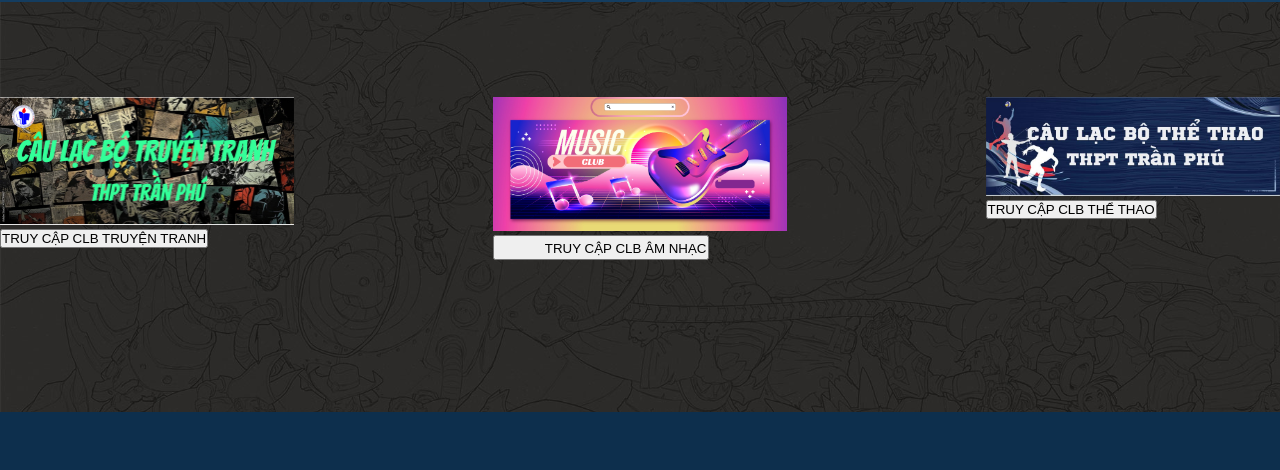
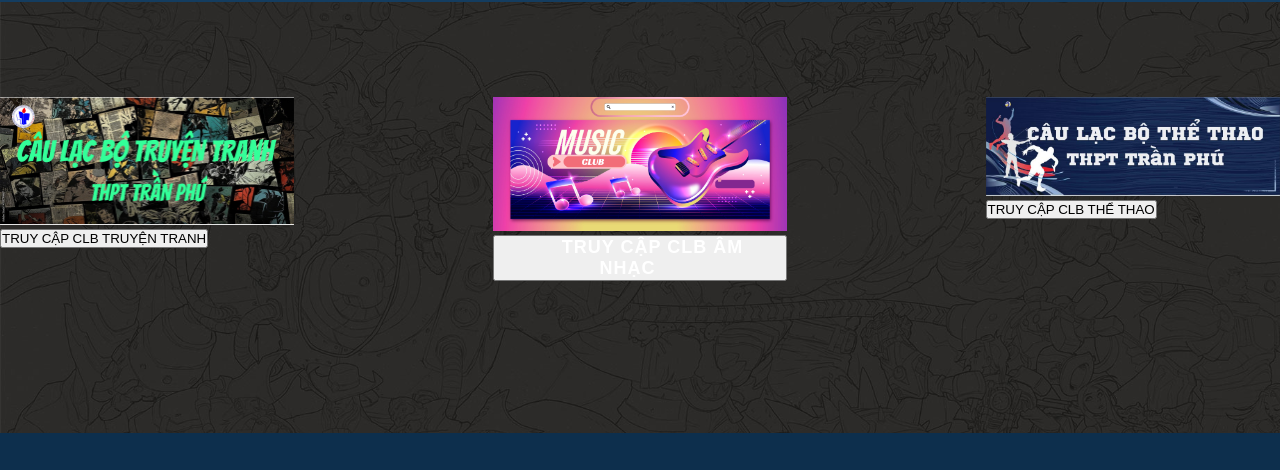
Before and after one commit to noneofpp/npgiahuy12d, a plain HTML site: page info.html in a window 1280 px wide. Shown: the part 103-573 px from the top of the page. Drawn offline with Linux system fonts and the light colour scheme.

Commit message:
Update info.html

```diff
--- a/info.html
+++ b/info.html
@@ -56,7 +56,7 @@
                 <img src="musicbanner.png" alt="">
                 <div class="external-link">
     <a href="https://noneofpp.github.io/musics/" target="_blank">
-        <button> <span></span>TRUY CẬP CLB ÂM NHẠC </span></button>
+        <button> <span>TRUY CẬP CLB ÂM NHẠC </span></button>
     </a>
 </div>
             </div>
```
